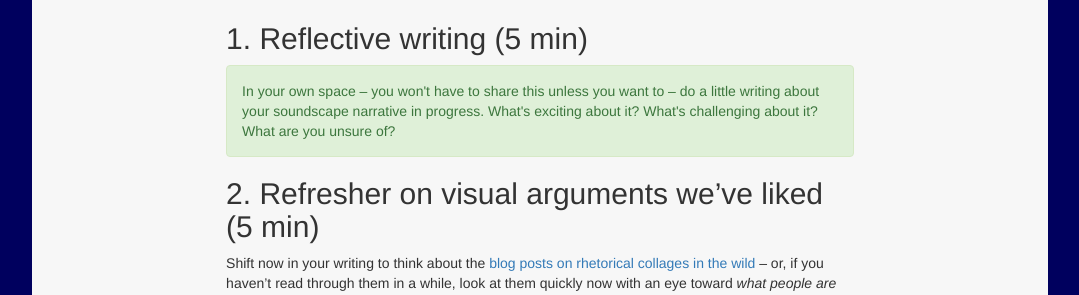
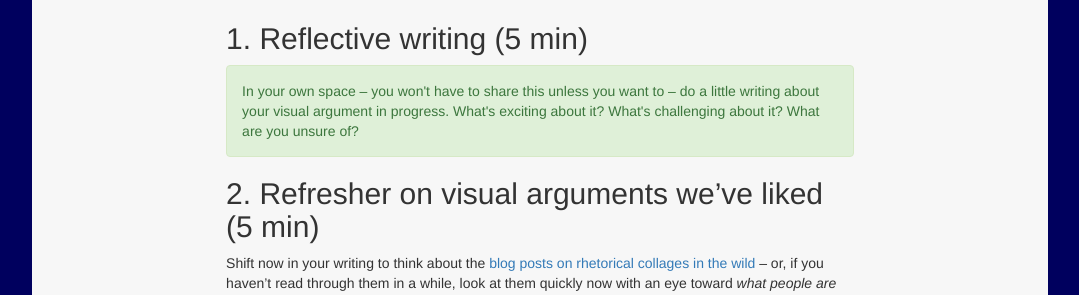
Before and after one commit to benmiller314/cdm2019fall, a Jekyll site: the page built from plans/lesson-13.md, in a window 1280 px wide. Shown: the part 318-613 px from the top of the page, without its empty margins (100-1179 px from the left). Built offline with Jekyll 4.4.1, drawn with Linux system fonts in a browser that asks for light colours; our own code applies the rules of GitHub Pages for plain Markdown files.

Commit message:
gah, missed a soundscape. should be visual.

```diff
--- a/plans/lesson-13.md
+++ b/plans/lesson-13.md
@@ -18,7 +18,7 @@ layout: bottomnav
 <!-- Start with review of GH Desktop for pushing large folders -->
 ## 1. Reflective writing (5 min) <!-- we get here at 2:38 -->
 <div class="alert alert-success">
-In your own space – you won't have to share this unless you want to – do a little writing about your soundscape narrative in progress. What's exciting about it? What's challenging about it? What are you unsure of?
+In your own space – you won't have to share this unless you want to – do a little writing about your visual argument in progress. What's exciting about it? What's challenging about it? What are you unsure of?
 </div>
 
 ## 2. Refresher on visual arguments we've liked (5 min)
```
